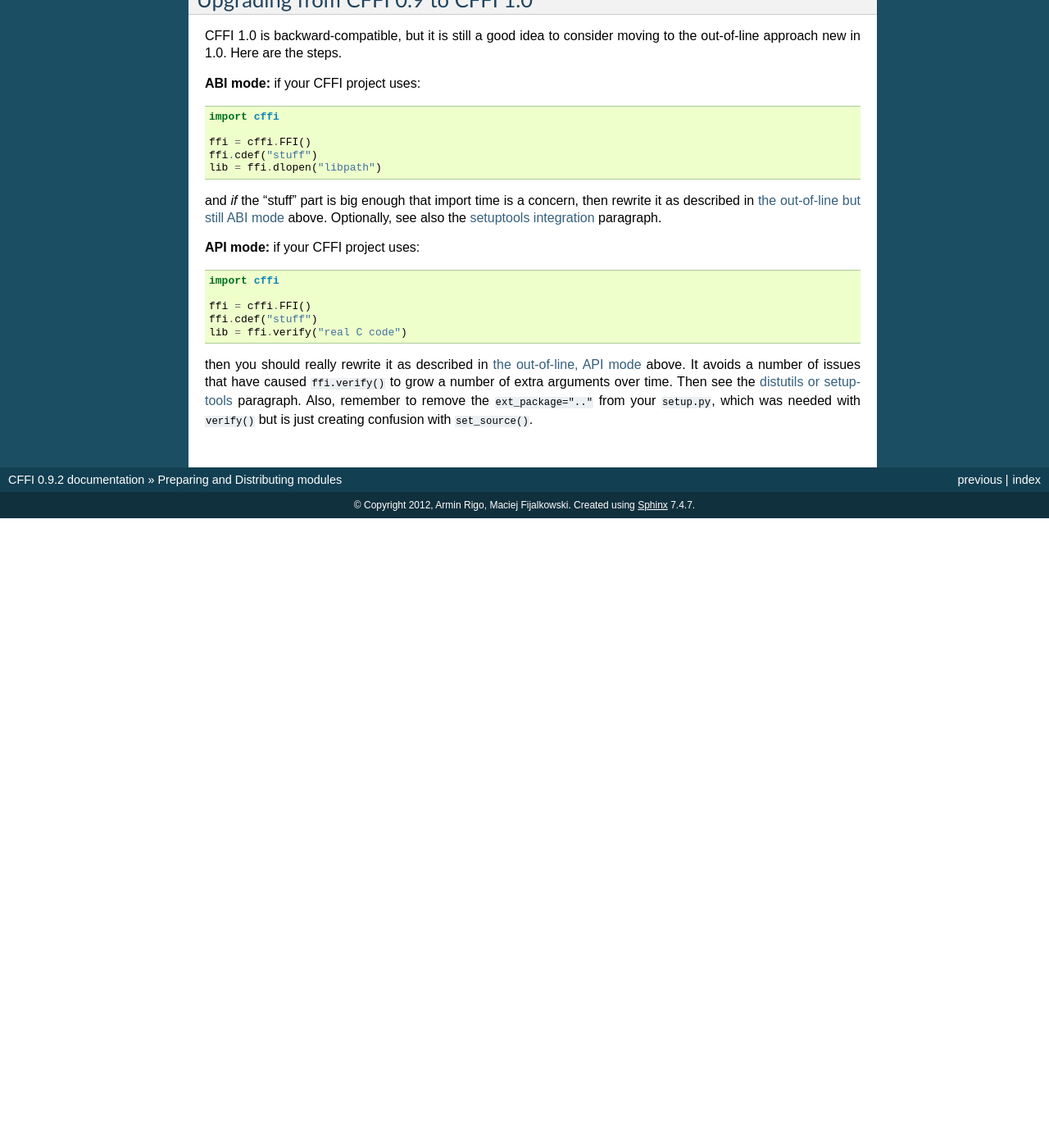
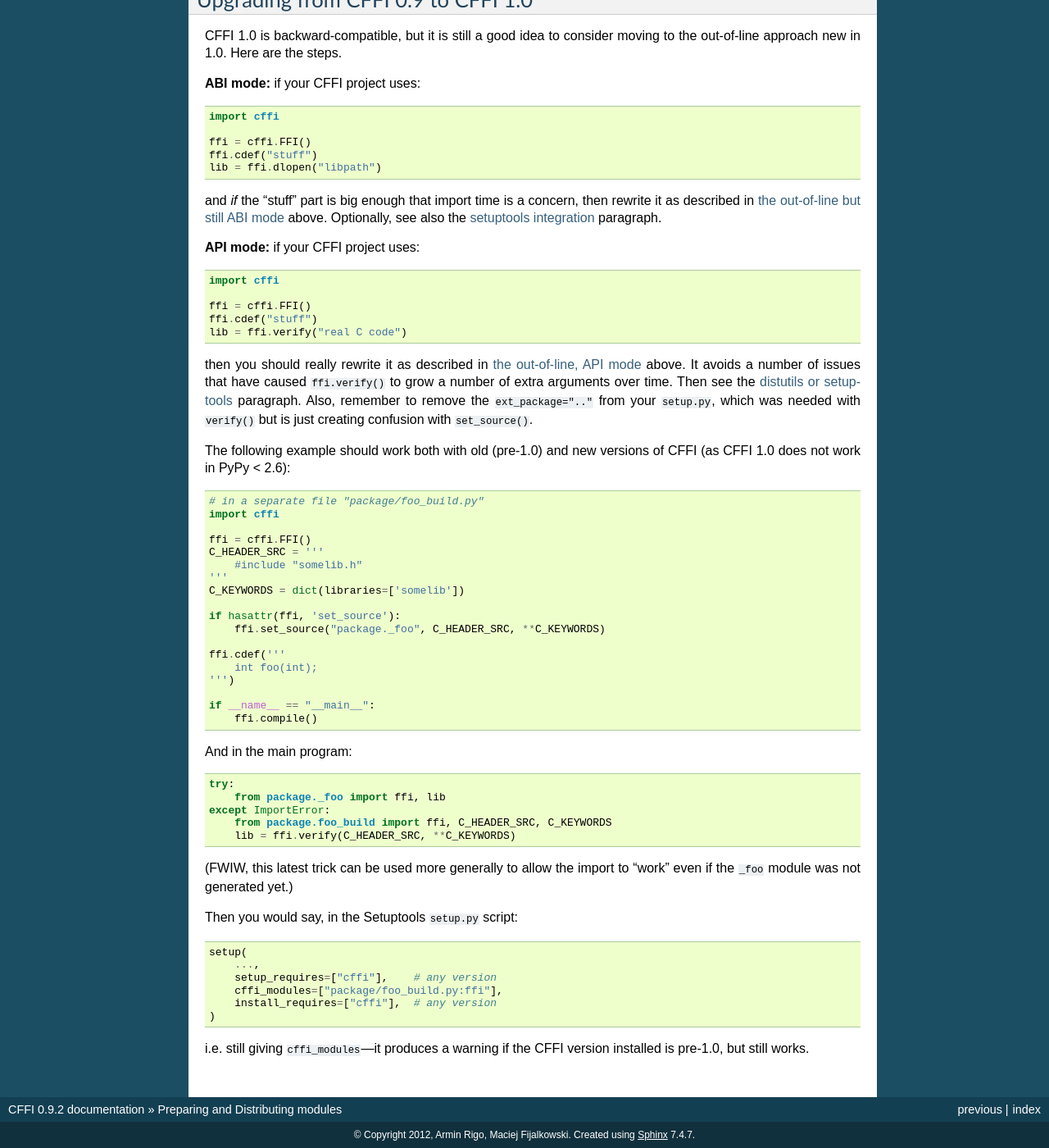
Before and after one commit to tharvik/cffi, a Sphinx documentation site: the page built from doc/source/cdef.rst, in a window 1280 px wide and 1400 px high, scrolled down 8575 px. Shown: the whole window at 82% size. Built offline with Sphinx 7.4.7, drawn with Linux system fonts in a browser that asks for light colours; before the commit the page ends 9207 px from its top, so only the background shows below that.

Commit message:
Describe how to write in a way that loads both in cffi-0.9 and cffi-1.0

```diff
--- a/doc/source/cdef.rst
+++ b/doc/source/cdef.rst
@@ -666,5 +666,50 @@ remove the ``ext_package=".."`` from your ``setup.py``, which was
 needed with ``verify()`` but is just creating confusion with
 ``set_source()``.
 
+The following example should work both with old (pre-1.0) and new
+versions of CFFI (as CFFI 1.0 does not work in PyPy < 2.6)::
+
+    # in a separate file "package/foo_build.py"
+    import cffi
+
+    ffi = cffi.FFI()
+    C_HEADER_SRC = '''
+        #include "somelib.h"
+    '''
+    C_KEYWORDS = dict(libraries=['somelib'])
+
+    if hasattr(ffi, 'set_source'):
+        ffi.set_source("package._foo", C_HEADER_SRC, **C_KEYWORDS)
+
+    ffi.cdef('''
+        int foo(int);
+    ''')
+
+    if __name__ == "__main__":
+        ffi.compile()
+
+And in the main program::
+
+    try:
+        from package._foo import ffi, lib
+    except ImportError:
+        from package.foo_build import ffi, C_HEADER_SRC, C_KEYWORDS
+        lib = ffi.verify(C_HEADER_SRC, **C_KEYWORDS)
+
+(FWIW, this latest trick can be used more generally to allow the
+import to "work" even if the ``_foo`` module was not generated yet.)
+
+Then you would say, in the Setuptools ``setup.py`` script::
+
+    setup(
+        ...,
+        setup_requires=["cffi"],    # any version
+        cffi_modules=["package/foo_build.py:ffi"],
+        install_requires=["cffi"],  # any version
+    )
+
+i.e. still giving ``cffi_modules``---it produces a warning if the CFFI
+version installed is pre-1.0, but still works.
+
 .. __: out-of-line-api_
 .. __: distutils-setuptools_
```
